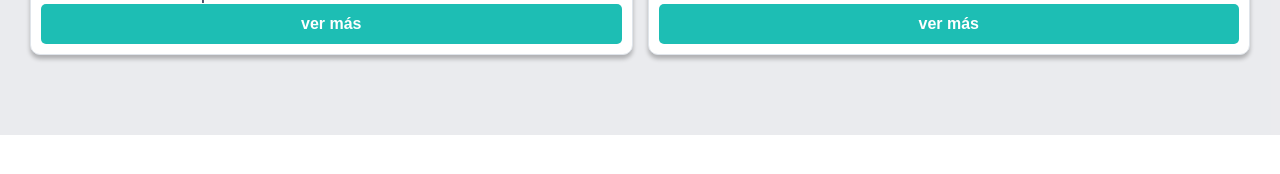
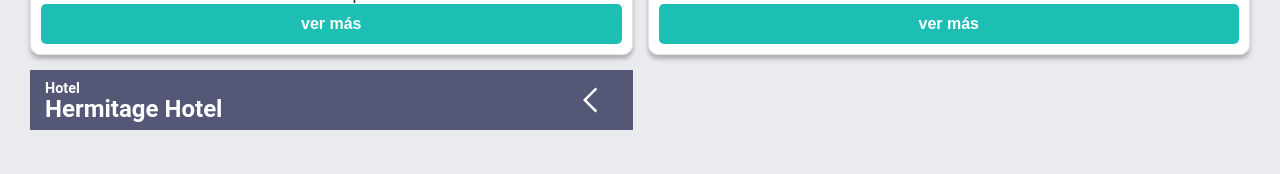
Before and after one commit to EFFM00/Final_Project_CTD_RentMe, a React (Create React App) app in the folder frontend/proyecto-integrador/: page / in a window 1280 px wide. Shown: the part 2608-2782 px from the top of the page. Before the commit the page ends 2743 px from the top, so only its background shows below. Built offline with nearby package versions, Linux system fonts and the light colour scheme; the HTML template or start-up script is replaced by a standard one.

Commit message:
Bloque header del producto

```diff
--- /dev/null
+++ b/frontend/proyecto-integrador/src/components/DetallesProducto.jsx
@@ -0,0 +1,23 @@
+import React from "react";
+import { useNavigate } from "react-router-dom";
+import "../styles/DetallesProducto.css";
+import Text from "./atoms/Text";
+import Arrow from "../assets/arrow.svg";
+
+function DetallesProducto () {
+    const navigate = useNavigate();
+    return (
+    <header className="BloqueHeader">
+        <div className="titulo1">
+        <Text type="h4" color='white' text="Hotel"/>
+        </div>
+        <div className="titulo2">
+        <Text type="h1" color='white' text="Hermitage Hotel"/>
+        </div>
+        <div>
+        <img className="arrow" src={Arrow} alt="arrow" />
+        </div>
+    </header>
+    )
+}
+export default DetallesProducto
--- a/frontend/proyecto-integrador/src/pages/home/Home.jsx
+++ b/frontend/proyecto-integrador/src/pages/home/Home.jsx
@@ -4,7 +4,7 @@
 import ListaCategorias from '../../components/ListaCategorias'
 import { ContenedorBooking, ContenedorCategorias, GridBooking, GridCategorias } from '../../styles/MainStyle'
 import Text from '../../components/atoms/Text'
-
+import DetallesProducto from '../../components/DetallesProducto'
 function Home() {
 
   return (
@@ -21,6 +21,7 @@
         <Text type="h1" color='black' text="Recomendaciones"/>
         <GridBooking>
           <ListaBooking/>
+         <DetallesProducto/>
         </GridBooking>
       </ContenedorBooking>
     </>
--- /dev/null
+++ b/frontend/proyecto-integrador/src/styles/DetallesProducto.css
@@ -0,0 +1,29 @@
+
+ .BloqueHeader {
+    font-family: "Roboto";
+    background-color: #545776;
+    margin: 0;
+    justify-content: space-between;
+    position: relative;
+    height: 60px;
+    width: 100%;
+ }
+ .titulo1 {
+    position: absolute;
+    top: 10px;
+    left: 15px;
+ }
+
+ .titulo2 {
+    left: 15px;
+    top: 25px;
+    position: absolute;
+ }
+
+ .arrow {
+   position: absolute;
+   top: 15px;
+   right: 20px;
+   cursor: pointer;
+   width: 30px;
+ }
--- a/frontend/proyecto-integrador/src/styles/MainStyle.jsx
+++ b/frontend/proyecto-integrador/src/styles/MainStyle.jsx
@@ -18,7 +18,7 @@
 export const ContenedorBooking = styled.div`
     background-color: ${({ theme }) => theme.tertiary};
     padding: 30px 15px 70px;
-    text-aling: center;
+    text-align: center;
 
 
     @media screen and (min-width: 768px) {
```
Also changed, not shown: frontend/proyecto-integrador/src/assets/arrow.svg (added).
